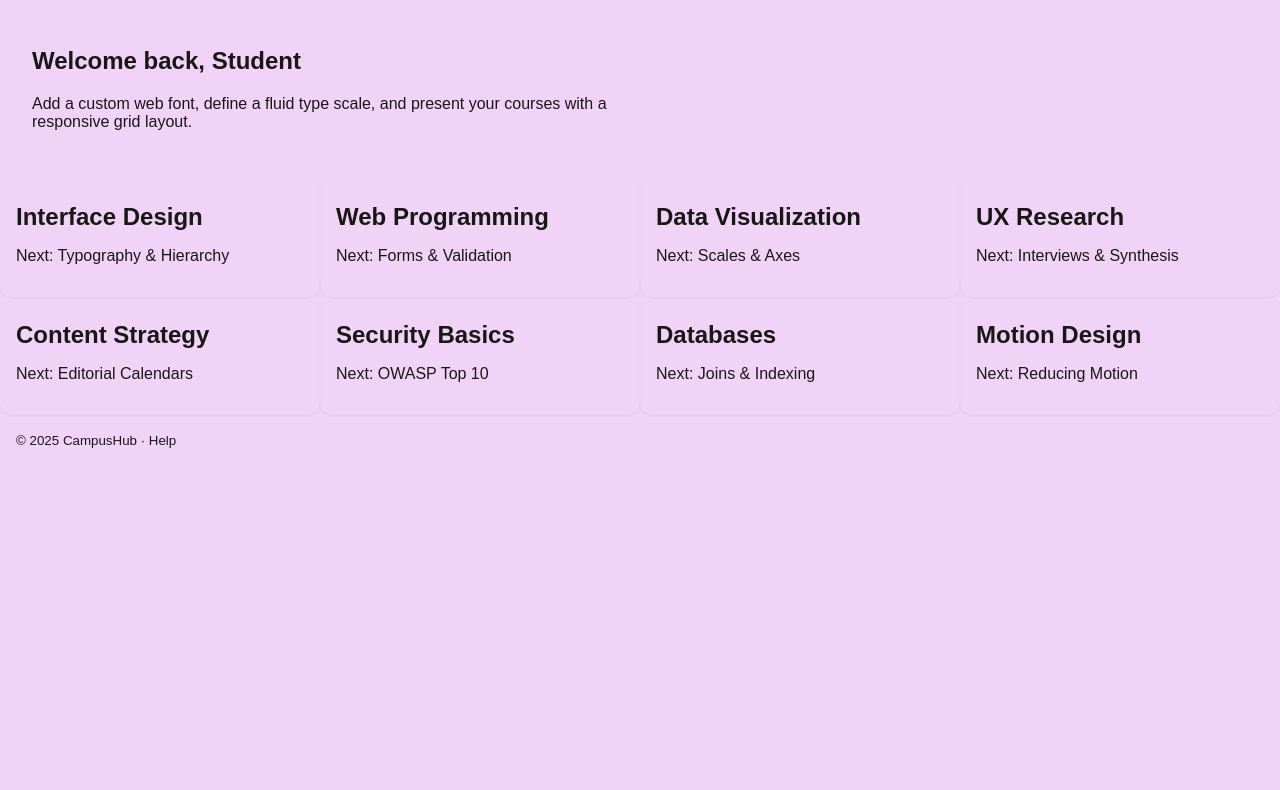
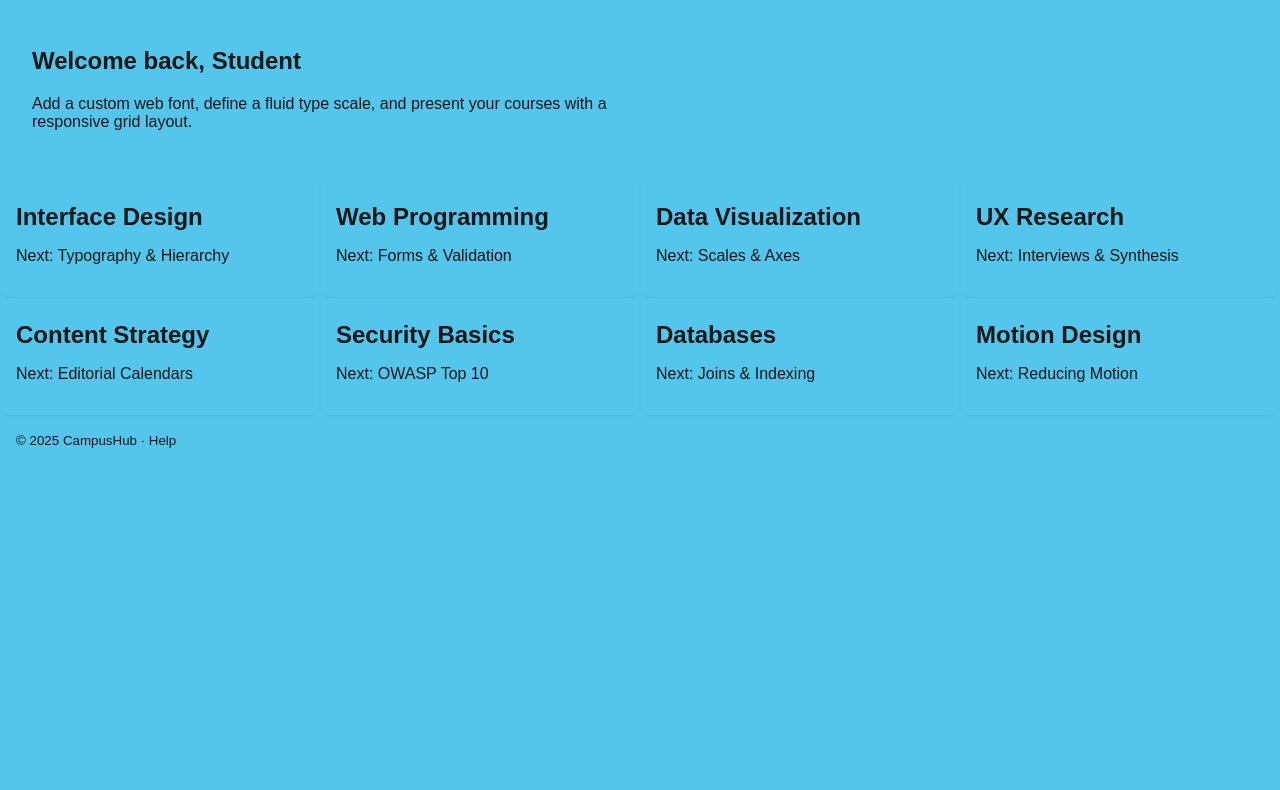
Before and after one commit to d4rl1/midterm_practical_v1, a plain HTML site: page midterm_pratical 2/index.html in a window 1280 px wide. Shown: the part 53-843 px from the top of the page. Drawn offline with Linux system fonts and the light colour scheme; a web font is replaced by a local one.

Commit message:
color change

```diff
--- a/midterm_pratical 2/styles.css
+++ b/midterm_pratical 2/styles.css
@@ -13,7 +13,7 @@ Tasks:
   --space-2: 1rem;
   --space-3: 1.5rem;
   --radius: .75rem;
-  --color-primary: #F0D3F7;
+  --color-primary: #54C6EB;
   --color-nav: #9F7E69;
   --color-text: #191716;
 }
```
